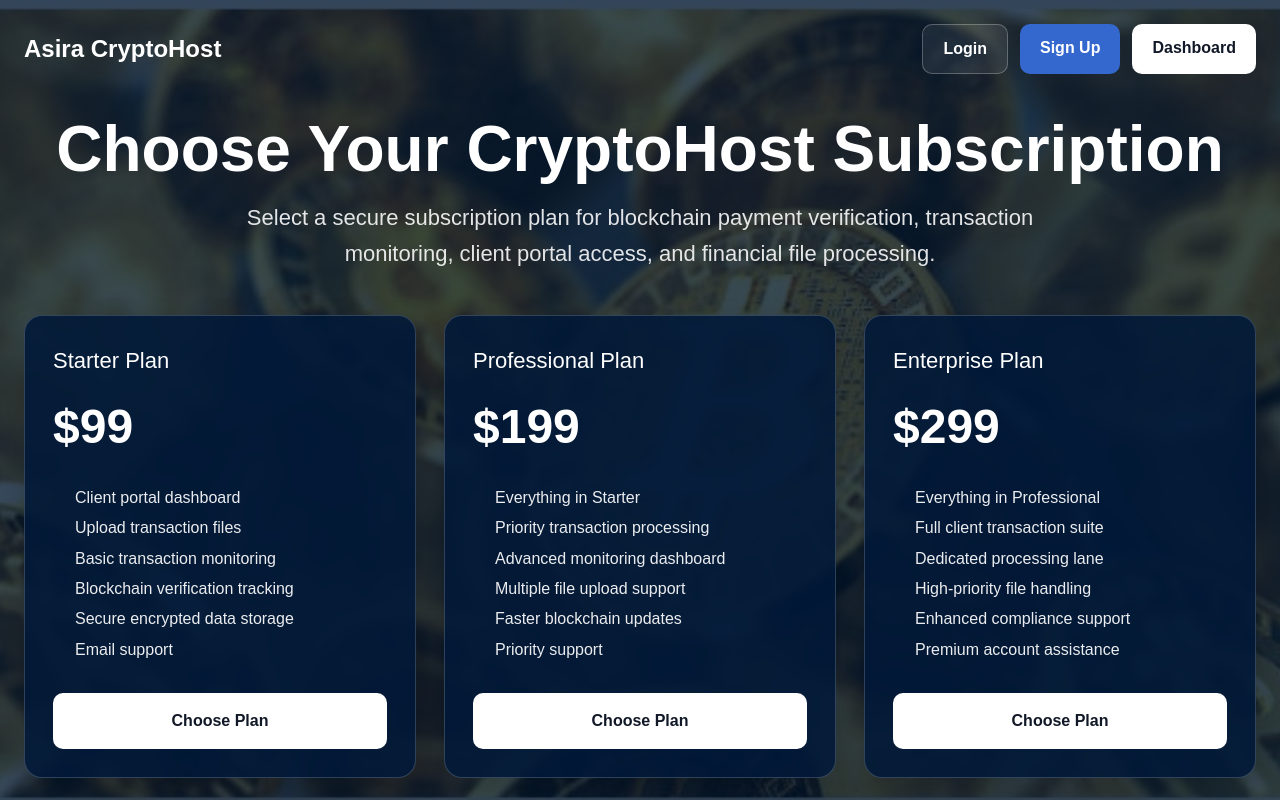
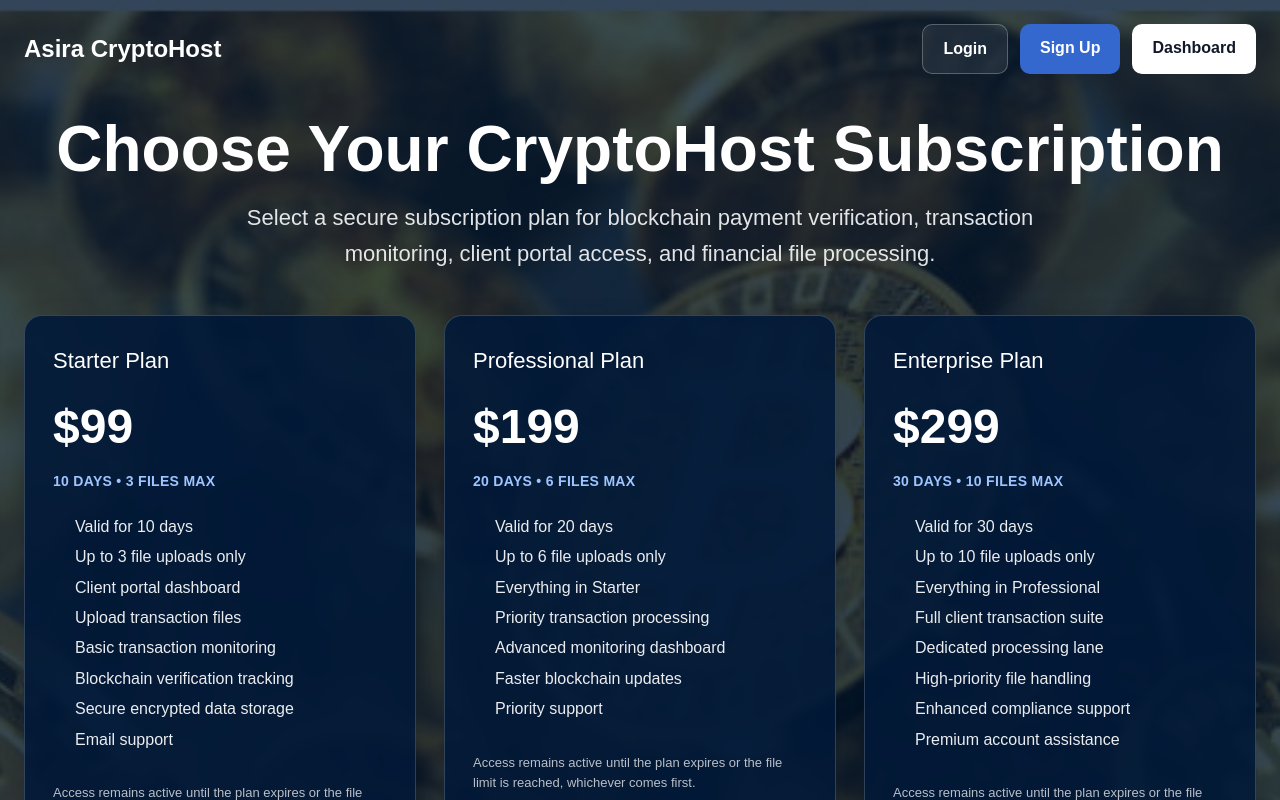
Before and after one commit to asira1031/cryptohost-portal, a Next.js app: page /subscription in a window 1280 px wide. Shown: the top 800 px of the page. Built offline with nearby package versions, Linux system fonts and the light colour scheme.

Commit message:
Update subscription plans with file limits

```diff
--- a/app/subscription/page.tsx
+++ b/app/subscription/page.tsx
@@ -6,6 +6,8 @@
     name: "Starter Plan",
     price: 99,
     description: [
+      "Valid for 10 days",
+      "Up to 3 file uploads only",
       "Client portal dashboard",
       "Upload transaction files",
       "Basic transaction monitoring",
@@ -19,10 +21,11 @@
     name: "Professional Plan",
     price: 199,
     description: [
+      "Valid for 20 days",
+      "Up to 6 file uploads only",
       "Everything in Starter",
       "Priority transaction processing",
       "Advanced monitoring dashboard",
-      "Multiple file upload support",
       "Faster blockchain updates",
       "Priority support",
     ],
@@ -32,6 +35,8 @@
     name: "Enterprise Plan",
     price: 299,
     description: [
+      "Valid for 30 days",
+      "Up to 10 file uploads only",
       "Everything in Professional",
       "Full client transaction suite",
       "Dedicated processing lane",
@@ -223,10 +228,24 @@
                     color: "#ffffff",
                     fontSize: "48px",
                     fontWeight: "bold",
-                    marginBottom: "20px",
+                    marginBottom: "8px",
                   }}
                 >
                   ${plan.price}
+                </div>
+
+                <div
+                  style={{
+                    color: "#9ec5ff",
+                    fontSize: "14px",
+                    fontWeight: "bold",
+                    marginBottom: "20px",
+                    letterSpacing: "0.3px",
+                  }}
+                >
+                  {plan.id === "starter" && "10 DAYS • 3 FILES MAX"}
+                  {plan.id === "professional" && "20 DAYS • 6 FILES MAX"}
+                  {plan.id === "enterprise" && "30 DAYS • 10 FILES MAX"}
                 </div>
 
                 <ul
@@ -241,6 +260,18 @@
                     <li key={index}>{item}</li>
                   ))}
                 </ul>
+
+                <div
+                  style={{
+                    color: "rgba(255,255,255,0.72)",
+                    fontSize: "13px",
+                    lineHeight: 1.6,
+                    marginBottom: "18px",
+                  }}
+                >
+                  Access remains active until the plan expires or the file limit
+                  is reached, whichever comes first.
+                </div>
 
                 <button
                   onClick={() => handleChoosePlan(plan)}
```
